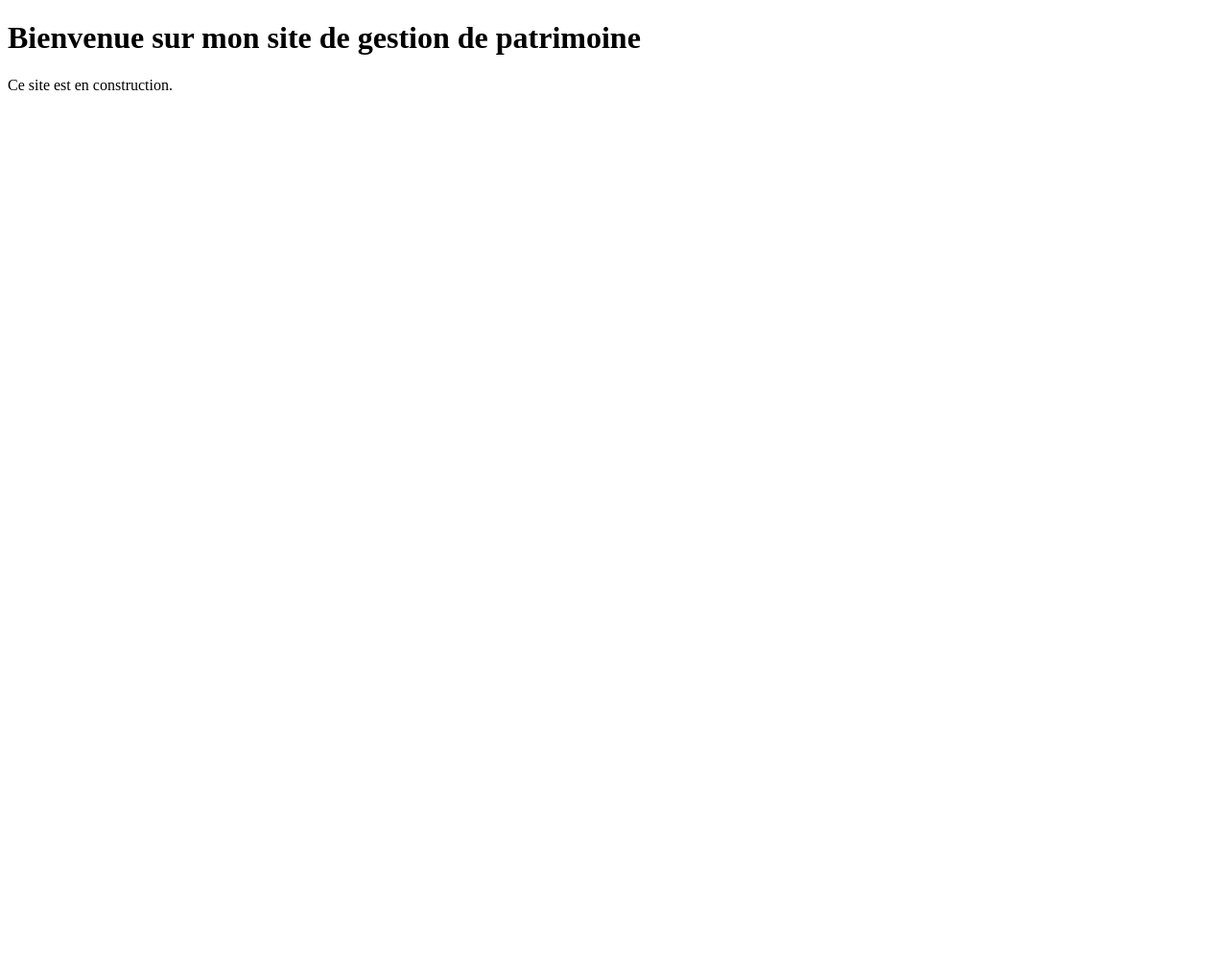
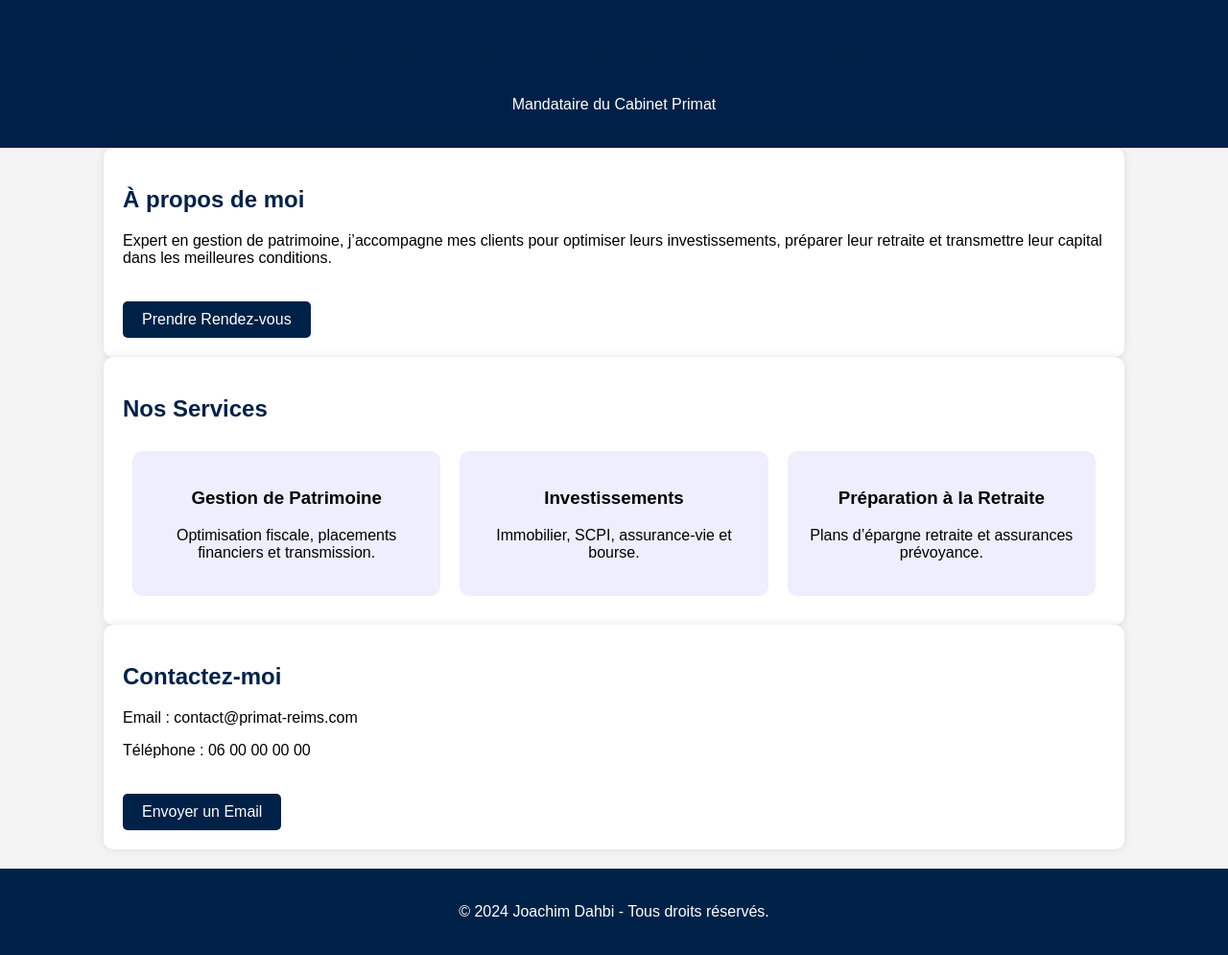
Before and after one commit to joachimaev/cfdahbi.github.io, a plain HTML site: page index.html in a window 1280 px wide. Shown: the whole page at 96% size. Before the commit the page ends 800 px from the top, so only its background shows below. Drawn offline with Linux system fonts and the light colour scheme.

Commit message:
Update index.html

```diff
--- a/index.html
+++ b/index.html
@@ -3,10 +3,102 @@
 <head>
     <meta charset="UTF-8">
     <meta name="viewport" content="width=device-width, initial-scale=1.0">
-    <title>Bienvenue</title>
+    <title>Gestion de Patrimoine - Joachim Dahbi</title>
+    <style>
+        body {
+            font-family: Arial, sans-serif;
+            margin: 0;
+            padding: 0;
+            background-color: #f4f4f4;
+        }
+        header {
+            background-color: #002147;
+            color: white;
+            text-align: center;
+            padding: 20px;
+        }
+        .container {
+            width: 80%;
+            margin: auto;
+            overflow: hidden;
+            padding: 20px;
+            background: white;
+            border-radius: 10px;
+            box-shadow: 0px 0px 10px rgba(0, 0, 0, 0.1);
+        }
+        h1, h2 {
+            color: #002147;
+        }
+        .cta-button {
+            display: inline-block;
+            background: #002147;
+            color: white;
+            padding: 10px 20px;
+            margin-top: 20px;
+            text-decoration: none;
+            border-radius: 5px;
+        }
+        .services {
+            display: flex;
+            justify-content: space-between;
+            flex-wrap: wrap;
+        }
+        .service-box {
+            flex: 1;
+            margin: 10px;
+            padding: 20px;
+            background: #eef;
+            border-radius: 10px;
+            text-align: center;
+        }
+        footer {
+            text-align: center;
+            padding: 20px;
+            background-color: #002147;
+            color: white;
+            margin-top: 20px;
+        }
+    </style>
 </head>
 <body>
-    <h1>Bienvenue sur mon site de gestion de patrimoine</h1>
-    <p>Ce site est en construction.</p>
+    <header>
+        <h1>Joachim Dahbi - Gestionnaire de Patrimoine</h1>
+        <p>Mandataire du Cabinet Primat</p>
+    </header>
+
+    <div class="container">
+        <h2>À propos de moi</h2>
+        <p>Expert en gestion de patrimoine, j’accompagne mes clients pour optimiser leurs investissements, préparer leur retraite et transmettre leur capital dans les meilleures conditions.</p>
+        <a href="#contact" class="cta-button">Prendre Rendez-vous</a>
+    </div>
+
+    <div class="container">
+        <h2>Nos Services</h2>
+        <div class="services">
+            <div class="service-box">
+                <h3>Gestion de Patrimoine</h3>
+                <p>Optimisation fiscale, placements financiers et transmission.</p>
+            </div>
+            <div class="service-box">
+                <h3>Investissements</h3>
+                <p>Immobilier, SCPI, assurance-vie et bourse.</p>
+            </div>
+            <div class="service-box">
+                <h3>Préparation à la Retraite</h3>
+                <p>Plans d’épargne retraite et assurances prévoyance.</p>
+            </div>
+        </div>
+    </div>
+
+    <div class="container" id="contact">
+        <h2>Contactez-moi</h2>
+        <p>Email : contact@primat-reims.com</p>
+        <p>Téléphone : 06 00 00 00 00</p>
+        <a href="mailto:contact@primat-reims.com" class="cta-button">Envoyer un Email</a>
+    </div>
+
+    <footer>
+        <p>&copy; 2024 Joachim Dahbi - Tous droits réservés.</p>
+    </footer>
 </body>
 </html>
```
